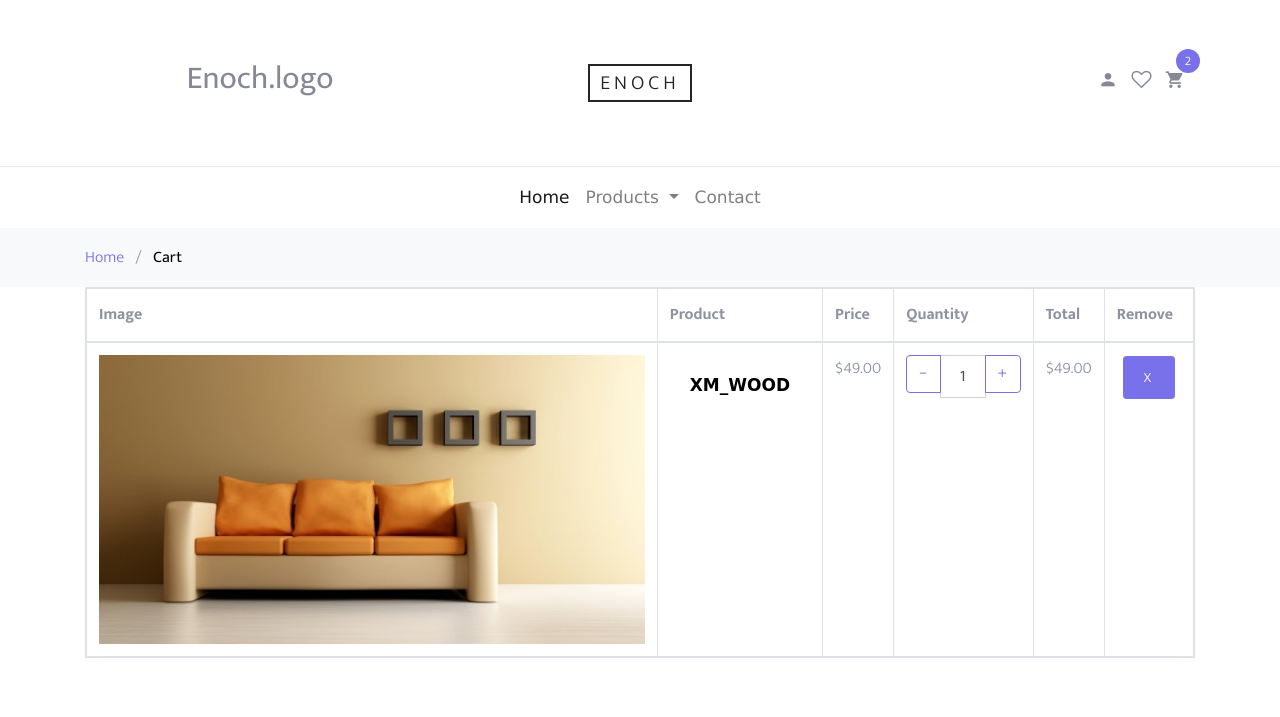
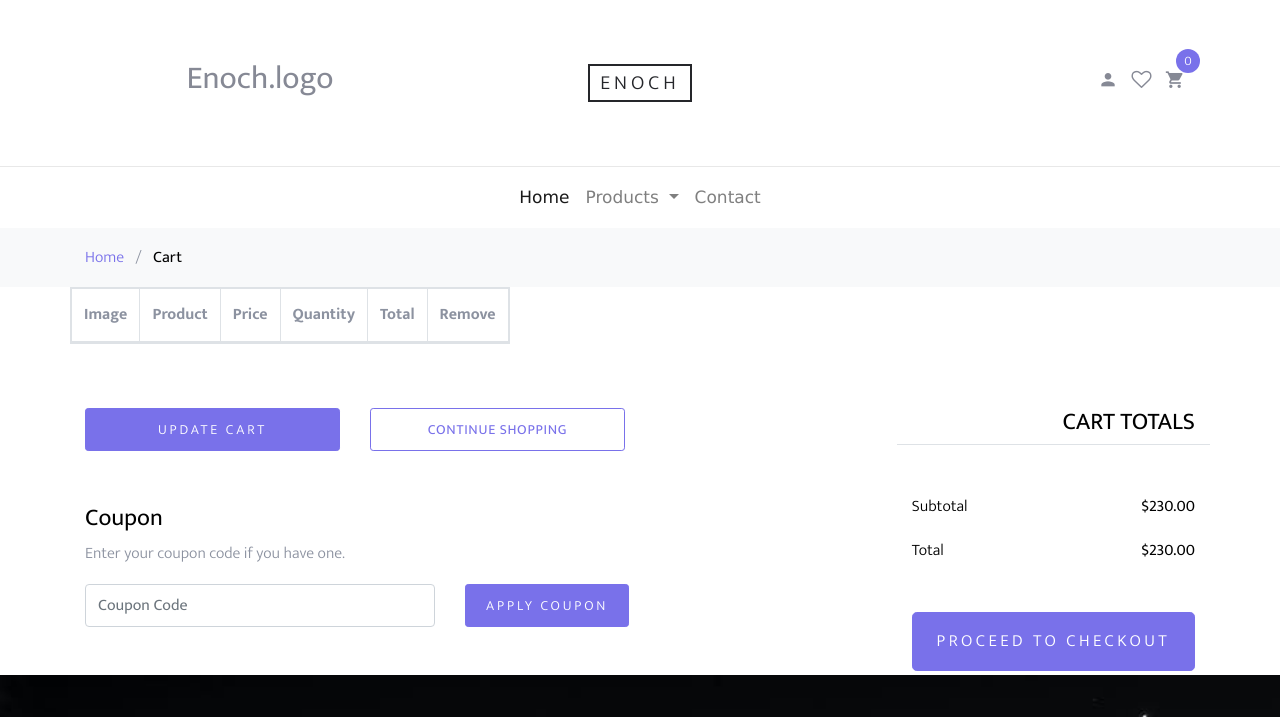
Before and after one commit to shuvro-baset/enoch_international, a Django app: page /cart/ in a window 1280 px wide. Shown: the top 717 px of the page. Run offline with Django 3.2, Linux system fonts and the light colour scheme; lists and menus that the app fills with data are empty; some libraries are stand-ins or nearby versions; some web fonts are replaced.

Commit message:
forhad update

```diff
--- a/enoch/urls.py
+++ b/enoch/urls.py
@@ -9,4 +9,5 @@
     path('cart/', views.CartView.as_view(), name='cart'),
     path('checkout/', views.CheckoutView.as_view(), name='checkout'),
     path('contact/', views.ContactView.as_view(), name='contact'),
+    path('ajax-update-carts/<int:product_id>', views.ajax_update_carts, name='ajax_update_carts'),
 ]
--- a/enoch/views.py
+++ b/enoch/views.py
@@ -1,5 +1,7 @@
 from django.shortcuts import render
 from django.views.generic import FormView, TemplateView, UpdateView, View
+# from django.views import View
+
 import json
 from datetime import datetime
 from django.conf import settings
@@ -50,12 +52,14 @@
 
 
 class CartView(View):
-    # template_name = 'cart.html'
-    def get(self, request, **kwargs):
+    template_name = 'cart.html'
+
+    def get(self, request, *args, **kwargs):
         context = get_cart_list(request, Product)
-        return render(request, 'cart.html', context)
+        return render(request, self.template_name, context)
 
-    def post(self, request, **kwargs):
+    def post(self, request, *args, **kwargs):
+        print('i am post')
         context = update_cart_list(request, Product)
         # context = {}
         # if request.method == 'POST':
@@ -85,14 +89,15 @@
         #         request.session['carts'] = update_carts
         #     context['carts'] = Product.objects.filter(id__in=products_ids).all()
         #     print('updated-carts ', request.session['carts'])
-        return render(request, 'cart.html', context)
+        return render(request, self.template_name, context)
 
 
 class CheckoutView(View):
     def get(self, request, **kwargs):
-        context = get_checkout_data(request, Product)
         if 'carts' not in request.session or len(request.session['carts']) == 0:
             return redirect('enoch:home')
+        context = get_checkout_data(request, Product)
+
         # else:
         #     request.session['carts'] = []
         #     carts = request.session['carts']
@@ -115,10 +120,31 @@
         return render(request, 'checkout.html', context)
 
     def post(self, request, **kwargs):
-
         context = get_cart_list(request, Product)
         return render(request, 'checkout.html', context)
 
 
 class ContactView(TemplateView):
     template_name = 'contact.html'
+
+
+# @csrf_exempt
+def ajax_update_carts(request, product_id):
+    print(product_id)
+    if 'carts' in request.session:
+        carts = request.session['carts']
+    else:
+        request.session['carts'] = []
+        carts = request.session['carts']
+
+    print(carts)
+    update_carts = []
+    if len(carts) > 0:
+        for cart_data in carts:
+            print(cart_data['product_id'])
+            if int(cart_data['product_id']) != product_id:
+                update_carts.append(cart_data)
+        request.session['carts'] = update_carts
+        print('update_carts ', request.session['carts'])
+
+    return JsonResponse({'valid': True, 'success': True, 'count_carts': len(update_carts)})
--- a/templates/cart.html
+++ b/templates/cart.html
@@ -20,7 +20,7 @@
     <div class="site-section">
         <div class="container">
             <div class="row mb-5">
-                <form class="col-md-12" method="post">
+                {#                <form class="col-md-12" method="post">#}
                 <div class="site-blocks-table">
                     <table class="table table-hover table-bordered bg-transparent table-responsive">
                         <thead>
@@ -37,71 +37,73 @@
                         {% for cart in carts %}
                             <tr id="demo">
                                 <td class="product-thumbnail">
-                                        <img src="{{ cart.image.url }}" alt="Image" class="img-fluid">
+                                    <img src="{{ cart.products_ins.image.url }}" alt="Image" class="img-fluid">
                                 </td>
                                 <td class="product-name">
-                                        <h2 class="h5 text-black">{{ cart.name }}</h2>
+                                    <h2 class="h5 text-black">{{ cart.products_ins.name }}</h2>
                                 </td>
-                                    <td>{{ cart.price }}</td>
+                                <td>{{ cart.products_ins.price }}</td>
+                                <td class="text-center">{{ cart.product_amount }}</td>
                                 <td>
                                     <div id="div1" class="input-group mb-3" style="max-width: 120px;">
-                                            <div class="input-group-prepend">
-                                                <button class="btn btn-outline-primary js-btn-minus" type="button">
-                                                    &minus;
-                                                </button>
-                                            </div>
-                                            <input type="text" class="form-control text-center" value="1" placeholder=""
-                                                   aria-label="Example text with button addon"
-                                                   aria-describedby="button-addon1">
-                                            <div class="input-group-append">
-                                                <button class="btn btn-outline-primary js-btn-plus" type="button">
-                                                    &plus;
-                                                </button>
-                                            </div>
+{#                                        <div class="input-group-prepend">#}
+{#                                            <button class="btn btn-outline-primary js-btn-minus" type="button">#}
+{#                                                &minus;#}
+{#                                            </button>#}
+{#                                        </div>#}
+{#                                        <input type="text" class="form-control text-center"#}
+{#                                               value="{{ cart.product_amount }}" placeholder=""#}
+{#                                               aria-label="Example text with button addon"#}
+{#                                               aria-describedby="button-addon1">#}
+{#                                        <div class="input-group-append">#}
+{#                                            <button class="btn btn-outline-primary js-btn-plus" type="button">#}
+{#                                                &plus;#}
+{#                                            </button>#}
+{#                                        </div>#}
                                     </div>
 
                                 </td>
                                 <td>$49.00</td>
                                 <td>
-                                        <button onclick="myFunction()"><a href="#" class="btn btn-primary btn-sm">X</a>
+                                    <button onclick="myFunction({{ cart.products_ins.id }})" class="btn btn-primary btn-sm">X
                                     </button>
                                 </td>
                             </tr>
                         {% endfor %}
-                            <tr id="demo">
-                                <td class="product-thumbnail">
-                                    <img src="images/p2.jpg" alt="Image" class="img-fluid">
-                                </td>
-                                <td class="product-name">
-                                    <h2 class="h5 text-black">XM_WOOD</h2>
-                                </td>
-                                <td>$49.00</td>
-                                <td>
-                                    <div id="div1" class="input-group mb-3" style="max-width: 120px;">
-                                        <div class="input-group-prepend">
-                                            <button class="btn btn-outline-primary js-btn-minus" type="button">&minus;
-                                            </button>
-                                        </div>
-                                        <input type="text" class="form-control text-center" value="1" placeholder=""
-                                               aria-label="Example text with button addon"
-                                               aria-describedby="button-addon1">
-                                        <div class="input-group-append">
-                                            <button class="btn btn-outline-primary js-btn-plus" type="button">&plus;
-                                            </button>
-                                        </div>
-                                    </div>
-
-                                </td>
-                                <td>$49.00</td>
-                                <td>
-                                    <button onclick="myFunction()"><a href="#" class="btn btn-primary btn-sm">X</a>
-                                    </button>
-                                </td>
-                            </tr>
+                        {#                            <tr id="demo">#}
+                        {#                                <td class="product-thumbnail">#}
+                        {#                                    <img src="images/p2.jpg" alt="Image" class="img-fluid">#}
+                        {#                                </td>#}
+                        {#                                <td class="product-name">#}
+                        {#                                    <h2 class="h5 text-black">XM_WOOD</h2>#}
+                        {#                                </td>#}
+                        {#                                <td>$49.00</td>#}
+                        {#                                <td>#}
+                        {#                                    <div id="div1" class="input-group mb-3" style="max-width: 120px;">#}
+                        {#                                        <div class="input-group-prepend">#}
+                        {#                                            <button class="btn btn-outline-primary js-btn-minus" type="button">&minus;#}
+                        {#                                            </button>#}
+                        {#                                        </div>#}
+                        {#                                        <input type="text" class="form-control text-center" value="1" placeholder=""#}
+                        {#                                               aria-label="Example text with button addon"#}
+                        {#                                               aria-describedby="button-addon1">#}
+                        {#                                        <div class="input-group-append">#}
+                        {#                                            <button class="btn btn-outline-primary js-btn-plus" type="button">&plus;#}
+                        {#                                            </button>#}
+                        {#                                        </div>#}
+                        {#                                    </div>#}
+                        {##}
+                        {#                                </td>#}
+                        {#                                <td>$49.00</td>#}
+                        {#                                <td>#}
+                        {#                                    <button onclick="myFunction()"><a href="#" class="btn btn-primary btn-sm">X</a>#}
+                        {#                                    </button>#}
+                        {#                                </td>#}
+                        {#                            </tr>#}
                         </tbody>
                     </table>
                 </div>
-                </form>
+                {#                </form>#}
             </div>
 
             <div class="row">
@@ -155,7 +157,7 @@
                             <div class="row">
                                 <div class="col-md-12">
                                     <button class="btn btn-primary btn-lg py-3 btn-block"
-                                            onclick="window.location='checkout.html'">Proceed To Checkout
+                                            onclick="window.location.href='{% url 'enoch:checkout' %}'">Proceed To Checkout
                                     </button>
                                 </div>
                             </div>
@@ -169,9 +171,29 @@
 
 
     <script>
-        function myFunction() {
+        function myFunction(product_id) {
+            console.log(product_id)
+            $.ajax({
+                url: "/ajax-update-carts/" + product_id,
+                type: "GET",
+                data: {},
+                success: function (response) {
+                    if (response.success == true) {
+                        console.log('Updated....')
+                        {#keep safe#}
                         var myobj = document.getElementById("demo");
                         myobj.remove();
+                        {#keep safe#}
+
+                        document.getElementById("count_carts").innerHTML = response.count_carts;
+                    } else {
+                        console.log('Not updated....')
+                    }
+                },
+                error: function (jqXHR) {
+                    console.log('Something wrong....')
+                }
+            })
         }
     </script>
 
--- a/templates/header.html
+++ b/templates/header.html
@@ -23,9 +23,10 @@
                             <li><a href="#"><span class="icon icon-person"></span></a></li>
                             <li><a href="#"><span class="icon icon-heart-o"></span></a></li>
                             <li>
-                                <a href="cart.html" class="site-cart">
+                                <a href="{% url 'enoch:cart' %}" class="site-cart">
                                     <span class="icon icon-shopping_cart"></span>
-                                    <span class="count">2</span>
+                                    <span class="count" id="count_carts">{% if request.session.carts %}
+                                        {{ request.session.carts|length }}{% else %}0{% endif %}</span>
                                 </a>
                             </li>
 
```
Also changed, not shown: enoch/shortcuts.py (+22 -4 lines). Lines whose indentation alone changed are shown as unchanged.
